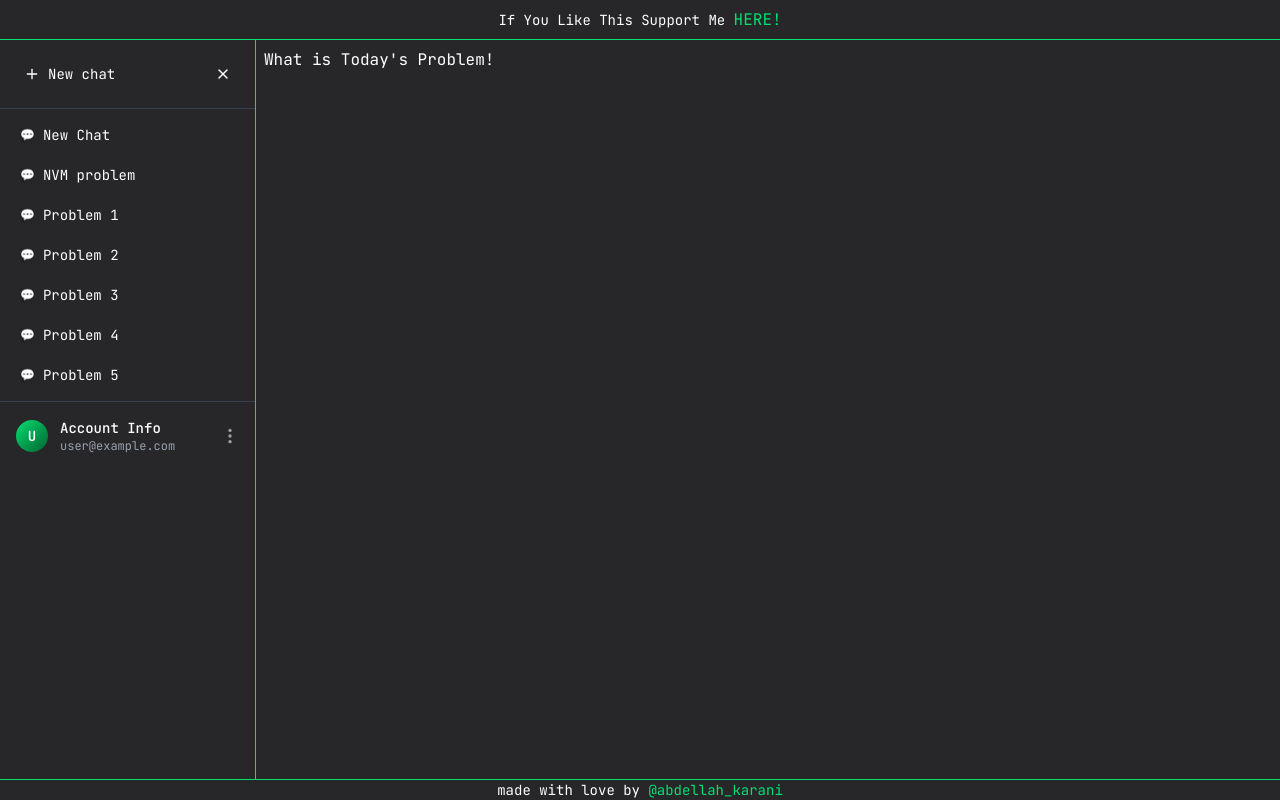
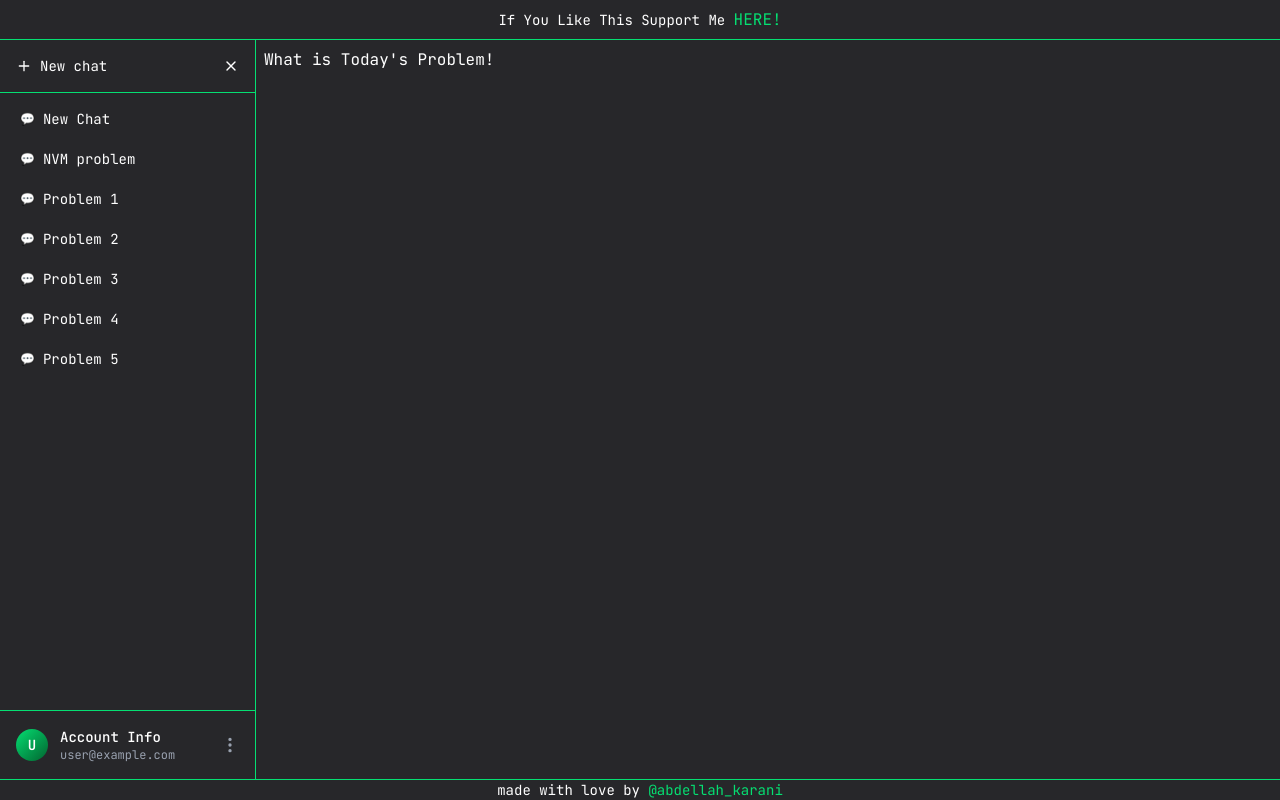
Before and after one commit to KaraniAbdellah/GenError, a React (Vite) app in the folder app/frontend/: page / in a window 1280 px wide. Built offline with nearby package versions, Linux system fonts and the light colour scheme; a web font is replaced by a local one.

Commit message:
fix: fix sidebar color

```diff
--- a/app/frontend/src/features/Sidebar/components/MainSidebarComponent.tsx
+++ b/app/frontend/src/features/Sidebar/components/MainSidebarComponent.tsx
@@ -4,7 +4,7 @@ import SideBarFooter from "./SideBarFooter";
 
 const MainSidebarComponent = () => {
   return (
-    <div className="bg-zinc-800 w-[20%] border-r border-green-400">
+    <div className="bg-zinc-800 w-[20%] border-r border-green-400 flex flex-col">
       <SideBarHeader></SideBarHeader>
       <SideBarList></SideBarList>
       <SideBarFooter></SideBarFooter>
--- a/app/frontend/src/features/Sidebar/components/SideBarFooter.tsx
+++ b/app/frontend/src/features/Sidebar/components/SideBarFooter.tsx
@@ -2,16 +2,16 @@ import { BsThreeDotsVertical } from "react-icons/bs";
 
 const SideBarFooter = () => {
     return (
-      <div className="p-4 border-t border-gray-700">
+      <div className="p-4 border-t border-green-400  hover:bg-zinc-900">
         <div className="flex items-center gap-3">
           <div className="w-8 h-8 bg-gradient-to-br from-green-400 to-green-800 rounded-full flex items-center justify-center text-white text-sm font-semibold">
             U
           </div>
-          <div className="flex-1">
+          <div className="flex-1 cursor-pointer">
             <div className="text-white text-sm font-medium">Account Info</div>
             <div className="text-gray-400 text-xs">user@example.com</div>
           </div>
-          <button className="text-gray-400 hover:text-white transition-colors">
+          <button className="cursor-pointer text-gray-400 hover:text-green-400 transition-colors">
             <span className="text-lg"><BsThreeDotsVertical/></span>
           </button>
         </div>
--- a/app/frontend/src/features/Sidebar/components/SideBarHeader.tsx
+++ b/app/frontend/src/features/Sidebar/components/SideBarHeader.tsx
@@ -1,15 +1,14 @@
-
 import { Plus, X } from 'lucide-react';
 
 const SideBarHeader = () => {
   return (
-    <div className="p-4 border-b border-gray-700">
+    <div className="p-2 border-b border-green-400">
       <div className="flex items-center justify-between">
-        <button className="flex items-center gap-2 text-white hover:bg-gray-700 p-2 rounded-md transition-colors">
+        <button className="cursor-pointer flex items-center gap-2 text-white hover:bg-zinc-900 p-2 rounded-md transition-colors">
           <Plus size={16} />
           <span className="text-sm">New chat</span>
         </button>
-        <button className="text-white hover:bg-gray-700 p-2 rounded-md transition-colors">
+        <button className="cursor-pointer text-white hover:bg-zinc-900 p-2 rounded-md transition-colors">
           <X size={16} />
         </button>
       </div>
--- a/app/frontend/src/features/Sidebar/components/SideBarList.tsx
+++ b/app/frontend/src/features/Sidebar/components/SideBarList.tsx
@@ -16,7 +16,7 @@ const SideBarList = () => {
           {chatItems.map((item, index) => (
             <button
               key={index}
-              className="w-full text-left px-3 py-2 text-white hover:bg-gray-700 rounded-md transition-colors text-sm truncate"
+              className="cursor-pointer w-full text-left px-3 py-2 text-white hover:bg-zinc-900 rounded-md transition-colors text-sm truncate"
             >
               <div className="flex items-center gap-2">
                 <span className="text-xs">💬</span>
```
